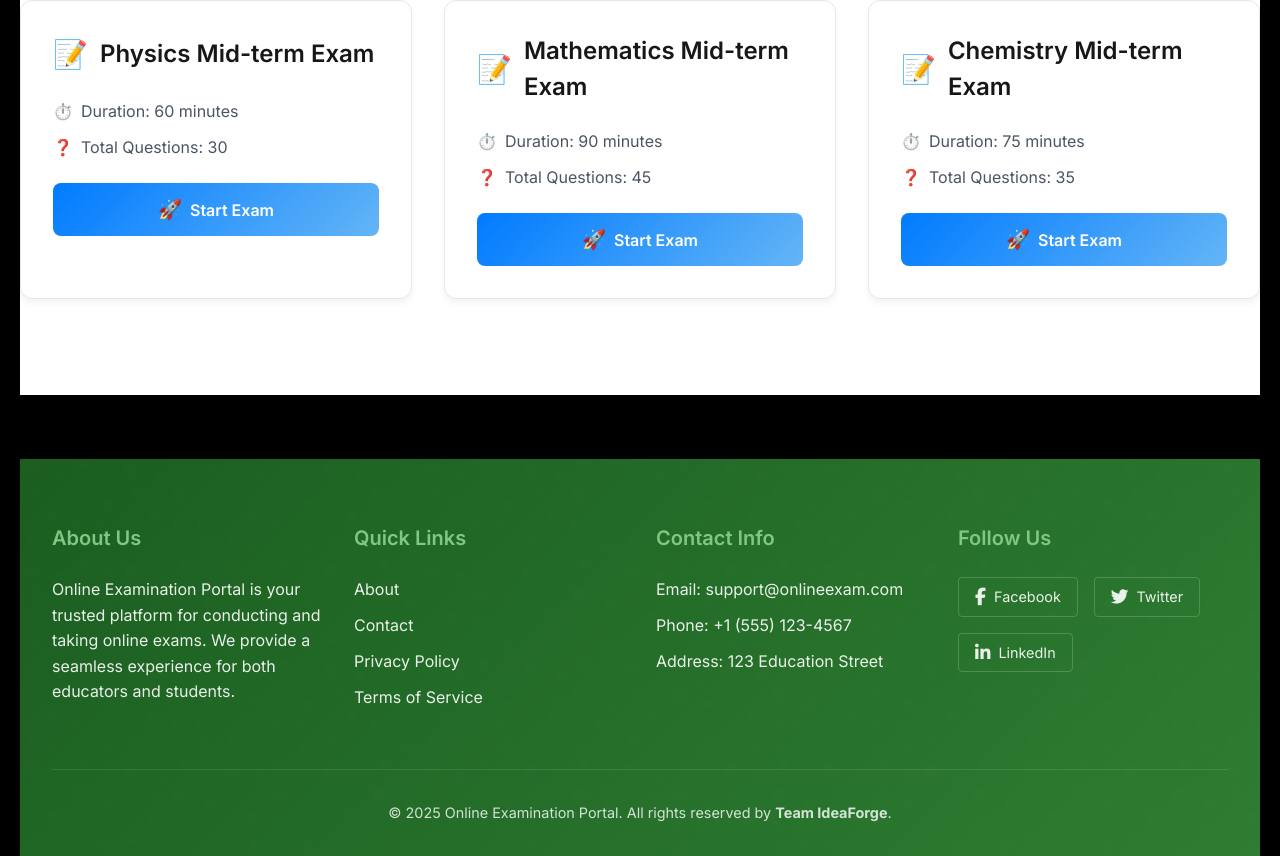
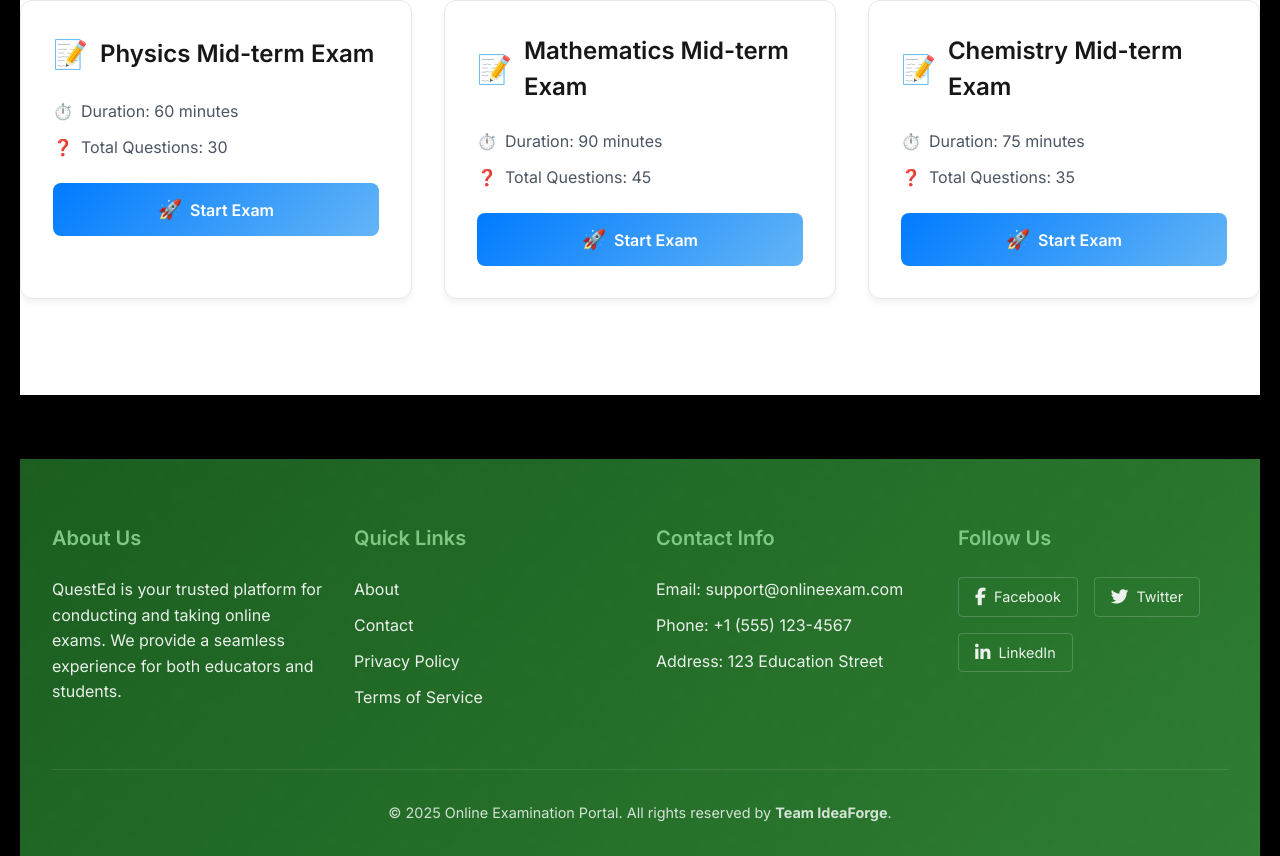
Before and after one commit to Esar1212/QuestEd, a Next.js app: page / in a window 1280 px wide. Shown: the part 903-1759 px from the top of the page. Built offline with nearby package versions, Linux system fonts and the light colour scheme.

Commit message:
Update page.tsx

```diff
--- a/src/app/page.tsx
+++ b/src/app/page.tsx
@@ -65,7 +65,7 @@ export default function Home() {
         <div className="footer-content">
           <div className="footer-section">
             <h3>About Us</h3>
-            <p>Online Examination Portal is your trusted platform for conducting and taking online exams. We provide a seamless experience for both educators and students.</p>
+            <p>QuestEd is your trusted platform for conducting and taking online exams. We provide a seamless experience for both educators and students.</p>
           </div>
           <div className="footer-section">
             <h3>Quick Links</h3>
```
